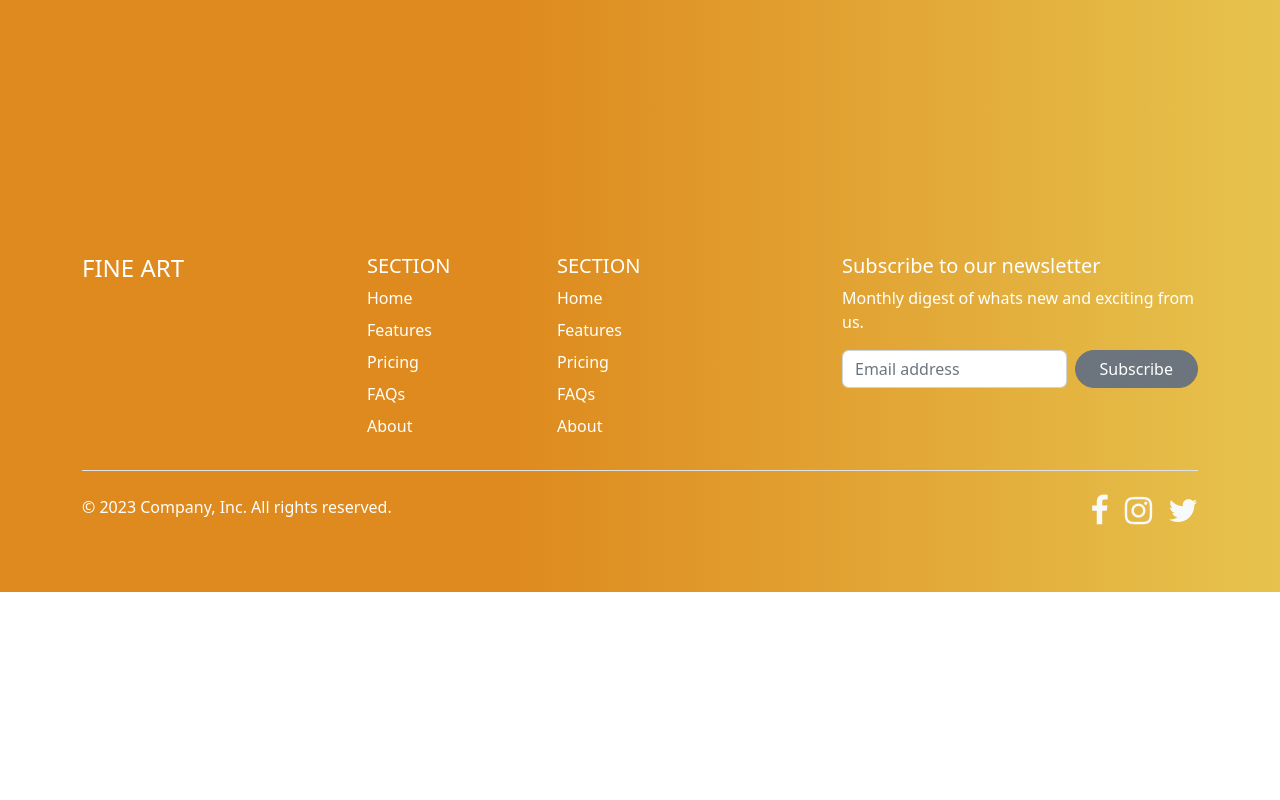
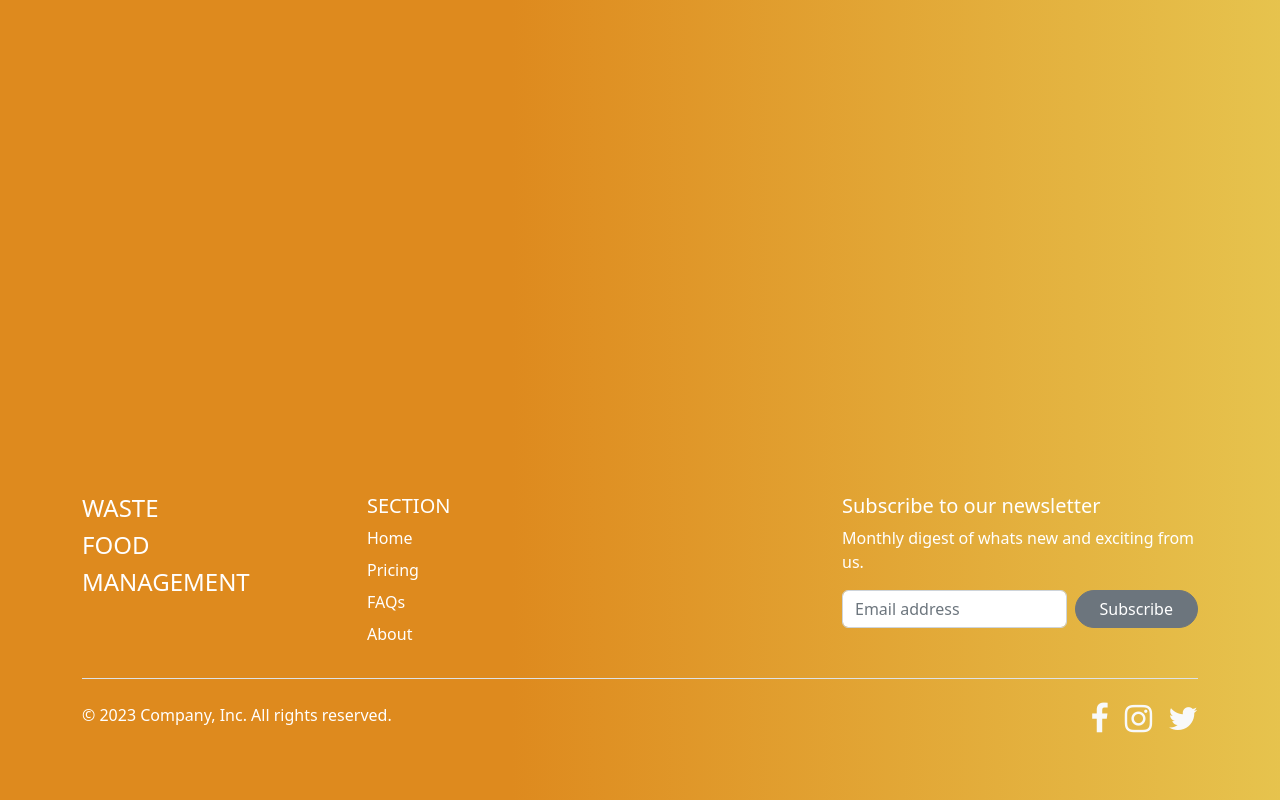
Before and after one commit to Clade-alt/Waste-Food-Management-System, a React (Create React App) app: page / in a window 1280 px wide. Shown: the part 656-1456 px from the top of the page. Before the commit the page ends 1248 px from the top, so only its background shows below. Built offline with nearby package versions, Linux system fonts and the light colour scheme.

Commit message:
modified

```diff
--- a/src/App.css
+++ b/src/App.css
@@ -2,7 +2,7 @@
 #home{
     background: rgb(166, 103, 22);
     background: linear-gradient(90deg, rgb(222, 138, 30) 40%, rgba(224, 180, 33, 0.8));
-    min-height: 800px;
+    min-height: 1000px;
 }
 
 /* Cards */
@@ -14,6 +14,21 @@
     box-shadow: 0 .5rem 1rem rgba(0, 0, 0, .15);
 }
 
+/* About Us*/
+#aboutus{
+    min-height: 700px;
+}
+
+/* Services */
+#service{
+    min-height: 1000px;
+}
+
+/* Contact Us*/
+#contactus{
+    min-height: 800px;
+}
+
 /* Footer */
 .footer{
     background: rgb(166, 103, 22);
--- a/src/components/Footer.jsx
+++ b/src/components/Footer.jsx
@@ -8,7 +8,9 @@ const Footer = () => {
                     <footer className="py-5">
                         <div className="row">
                             <div className="col-3">
-                                <h4>FINE ART</h4>
+                                <h4>WASTE</h4>
+                                <h4>FOOD</h4>
+                                <h4>MANAGEMENT</h4>
                             </div>
 
                             <div className="col-2">
@@ -17,11 +19,6 @@ const Footer = () => {
                                     <li className="nav-item mb-2">
                                         <a to="#" className="nav-link p-0 text-white">
                                             Home
-                                        </a>
-                                    </li>
-                                    <li className="nav-item mb-2">
-                                        <a to="#" className="nav-link p-0 text-white">
-                                            Features
                                         </a>
                                     </li>
                                     <li className="nav-item mb-2">
@@ -42,31 +39,10 @@ const Footer = () => {
                                 </ul>
                             </div>
                             <div className="col-2">
-                                <h5>SECTION</h5>
+                                <h5></h5>
                                 <ul className="nav flex-column">
                                     <li className="nav-item mb-2">
                                         <a to="#" className="nav-link p-0 text-white">
-                                            Home
-                                        </a>
-                                    </li>
-                                    <li className="nav-item mb-2">
-                                        <a to="#" className="nav-link p-0 text-white">
-                                            Features
-                                        </a>
-                                    </li>
-                                    <li className="nav-item mb-2">
-                                        <a to="#" className="nav-link p-0 text-white">
-                                            Pricing
-                                        </a>
-                                    </li>
-                                    <li className="nav-item mb-2">
-                                        <a to="#" className="nav-link p-0 text-white">
-                                            FAQs
-                                        </a>
-                                    </li>
-                                    <li className="nav-item mb-2">
-                                        <a to="#" className="nav-link p-0 text-white">
-                                            About
                                         </a>
                                     </li>
                                 </ul>
--- a/src/components/Navbar.jsx
+++ b/src/components/Navbar.jsx
@@ -4,9 +4,9 @@ import { NavLink } from "react-router-dom";
 const Navbar = () => {
   return (
     <div>
-      <nav className="navbar navbar-expand-lg shadow">
-        <div className="container">
-          <a className=" navbar-brand fw-bolder fs-4 mx-auto">WASTE FOOD MANAGEMENT &nbsp; &nbsp; &nbsp; &nbsp; &nbsp; &nbsp; &nbsp;</a>
+      <nav className="navbar navbar-expand-lg shadow ">
+        <div className="container-fluid">
+          <a className=" navbar-brand fs-1 mx-auto"> &nbsp; &nbsp; &nbsp; &nbsp; &nbsp; &nbsp; WASTE FOOD MANAGEMENT   &nbsp; &nbsp; &nbsp; &nbsp; &nbsp; &nbsp; &nbsp;</a>
           <button className="navbar-toggler" type="button" data-bs-toggle="collapse" data-bs-target="#navbarSupportedContent" aria-controls="navbarSupportedContent" aria-expanded="false" aria-label="Toggle navigation">
             <span className="navbar-toggler-icon"></span>
           </button>
```
